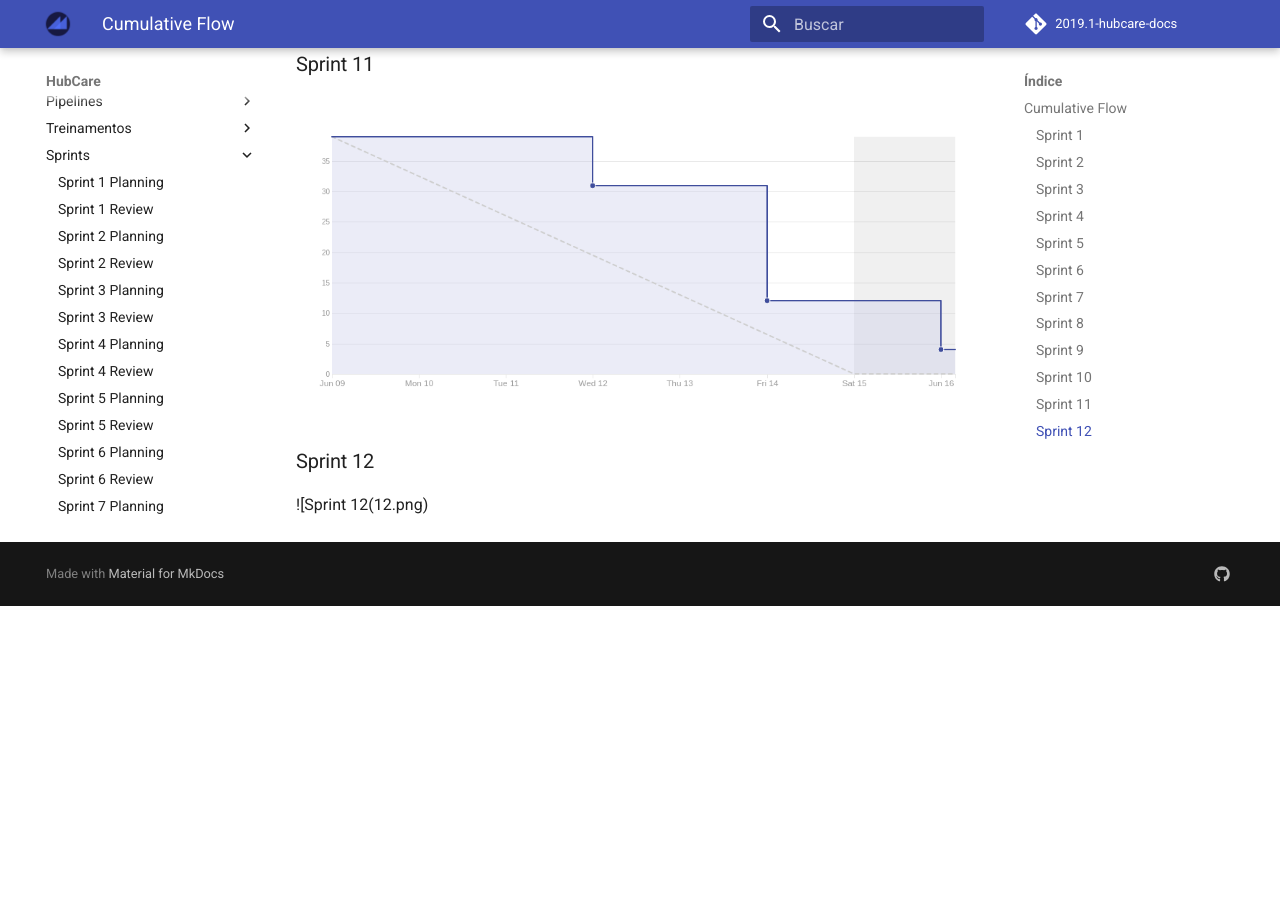
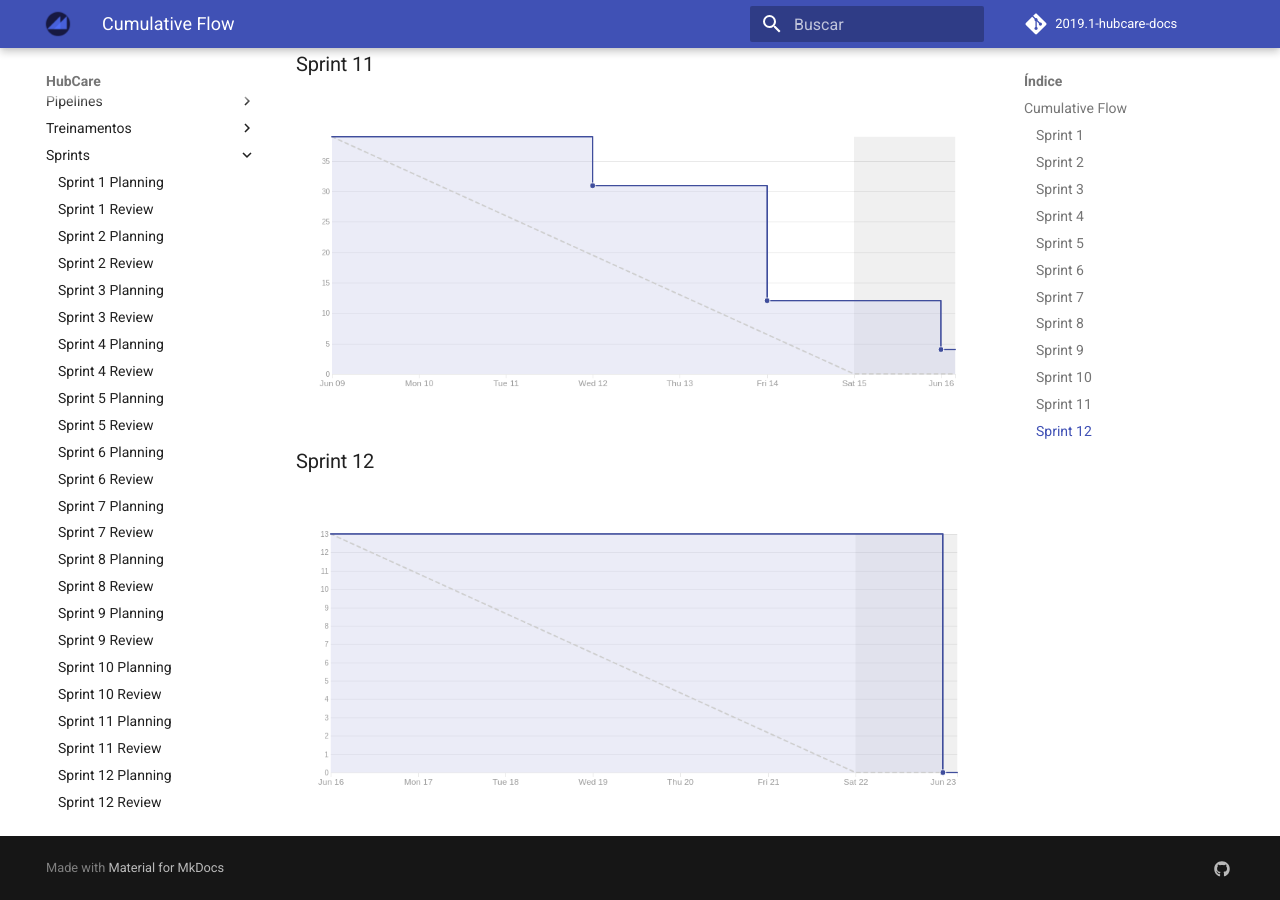
Before and after one commit to fga-eps-mds/2019.1-hubcare-docs, an MkDocs documentation site: the page built from docs/sprint/sprint-cumulative-flow/README.md, in a window 1280 px wide and 900 px high, scrolled down 4606 px. Built offline with MkDocs 1.6.1 and Material for MkDocs 9.7.7, drawn with Linux system fonts in a browser that asks for light colours; comment, search, counter and statistics services are not loaded; before the commit the page ends 5212 px from its top, so only the background shows below that.

Commit message:
Update README.md

```diff
--- a/docs/sprint/sprint-cumulative-flow/README.md
+++ b/docs/sprint/sprint-cumulative-flow/README.md
@@ -36,4 +36,4 @@
 ![Sprint 11](11.png)
 
 ### Sprint 12
-![Sprint 12(12.png)
+![Sprint 12](12.png)
```
